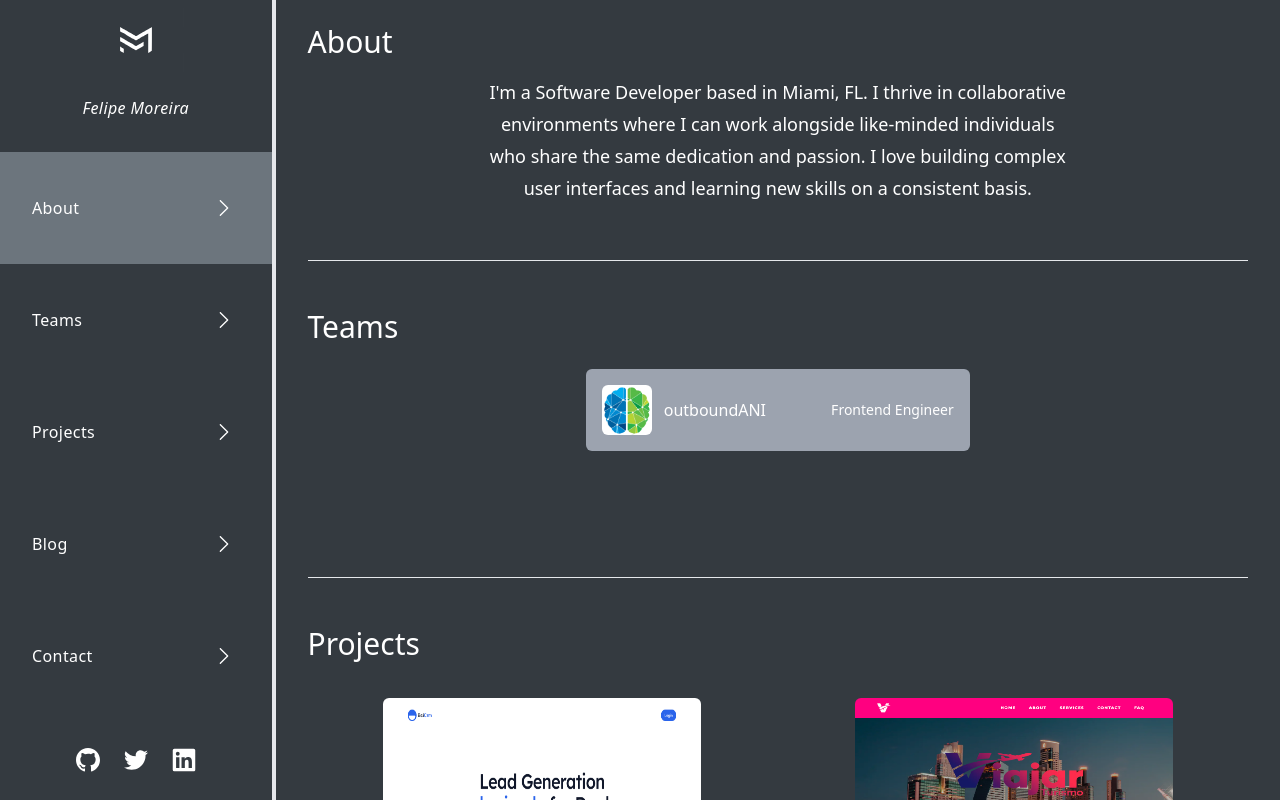
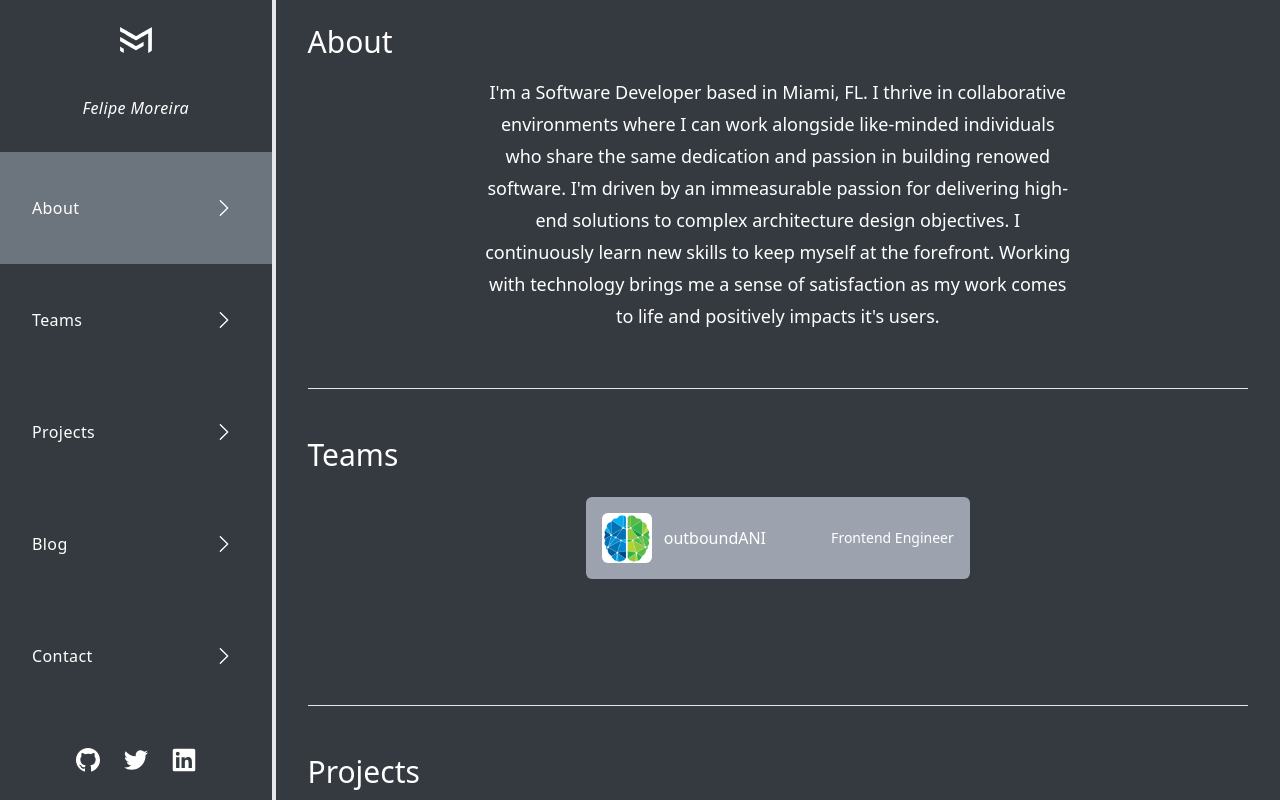
Before and after one commit to morfeli/portfolio, a Next.js app: page / in a window 1280 px wide. Shown: the top 800 px of the page. Built offline with nearby package versions, Linux system fonts and the light colour scheme.

Commit message:
fix: about me

```diff
--- a/components/Sections/About/About.tsx
+++ b/components/Sections/About/About.tsx
@@ -6,8 +6,12 @@ export const About = () => {
       <p className="py-4 text-lg  text-center leading-8 xl:w-[750px] lg:mx-auto md:px-20">
         I'm a Software Developer based in Miami, FL. I thrive in collaborative
         environments where I can work alongside like-minded individuals who
-        share the same dedication and passion. I love building complex user
-        interfaces and learning new skills on a consistent basis.
+        share the same dedication and passion in building renowed software. I'm
+        driven by an immeasurable passion for delivering high-end solutions to
+        complex architecture design objectives. I continuously learn new skills
+        to keep myself at the forefront. Working with technology brings me a
+        sense of satisfaction as my work comes to life and positively impacts
+        it's users.
       </p>
     </SectionLayout>
   );
```
